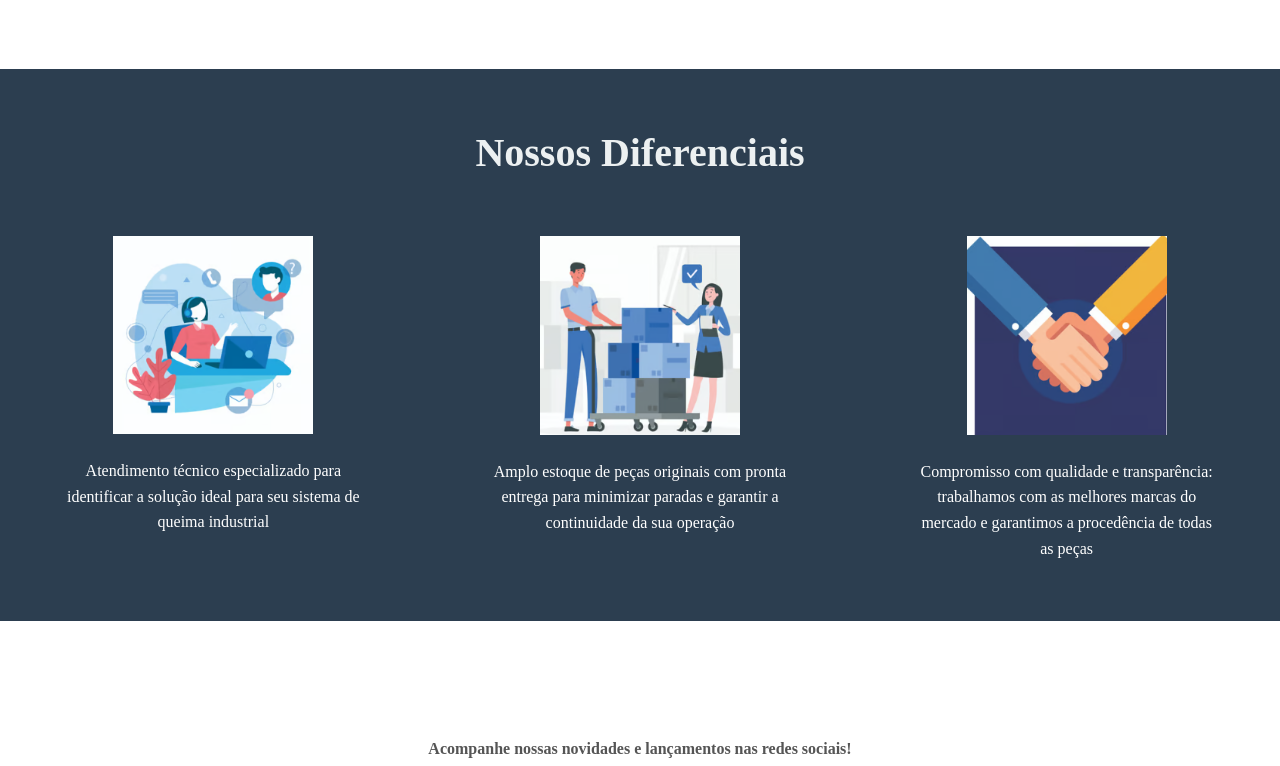
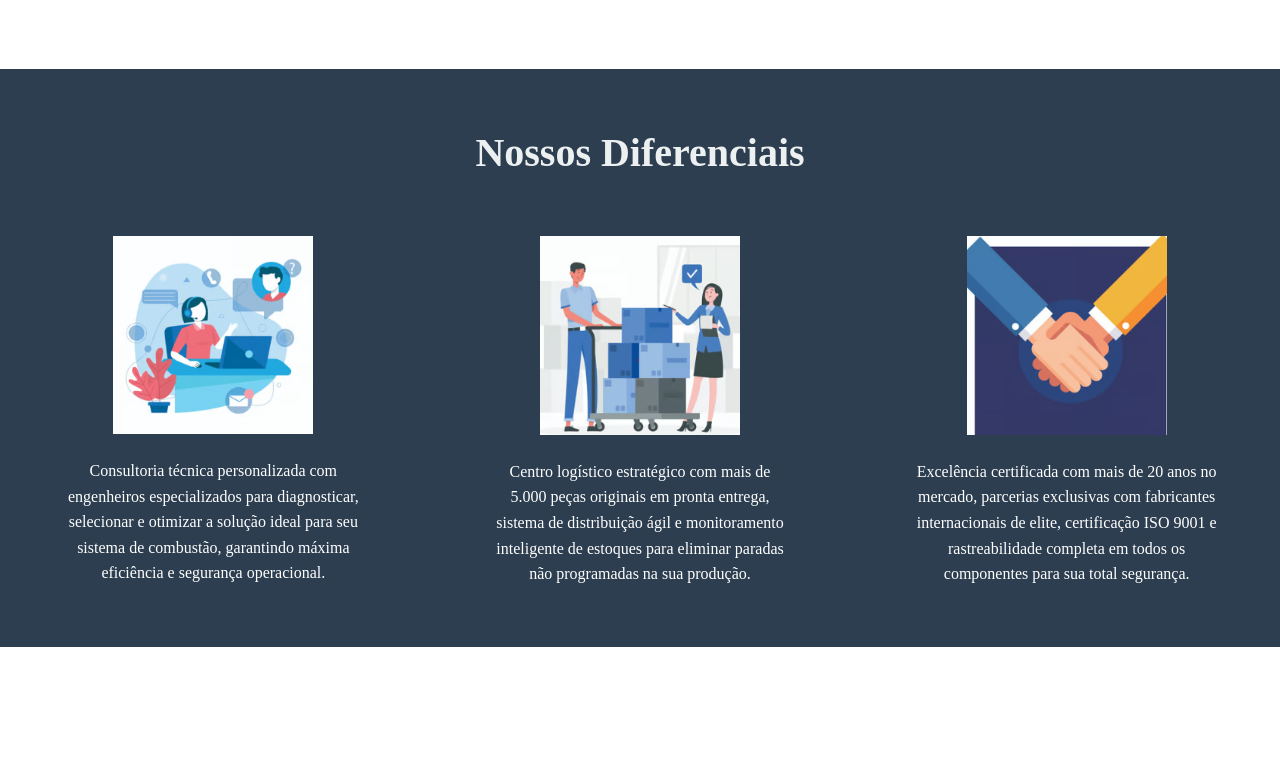
Before and after one commit to Bretzk-Tech/WebSite-Adao, a React (Vite) app: page / in a window 1280 px wide. Shown: the part 1327-2093 px from the top of the page. Built offline with nearby package versions, Linux system fonts and the light colour scheme.

Commit message:
refactor: update text content in Diferenciais component for clarity and detail

```diff
--- a/src/components/Differences/index.tsx
+++ b/src/components/Differences/index.tsx
@@ -44,23 +44,19 @@ const Diferenciais = () => {
         <Item>
           <Image src='src/assets/image1.png' alt='Atendimento' />
           <Text>
-            Atendimento técnico especializado para identificar a solução ideal
-            para seu sistema de queima industrial
+            Consultoria técnica personalizada com engenheiros especializados para diagnosticar, selecionar e otimizar a solução ideal para seu sistema de combustão, garantindo máxima eficiência e segurança operacional.
           </Text>
         </Item>
         <Item>
           <Image src='src/assets/image2.png' alt='Estoque' />
           <Text>
-            Amplo estoque de peças originais com pronta entrega para minimizar
-            paradas e garantir a continuidade da sua operação
+            Centro logístico estratégico com mais de 5.000 peças originais em pronta entrega, sistema de distribuição ágil e monitoramento inteligente de estoques para eliminar paradas não programadas na sua produção.
           </Text>
         </Item>
         <Item>
           <Image src='src/assets/image3.png' alt='Confiança' />
           <Text>
-            Compromisso com qualidade e transparência: trabalhamos com as
-            melhores marcas do mercado e garantimos a procedência de todas as
-            peças
+            Excelência certificada com mais de 20 anos no mercado, parcerias exclusivas com fabricantes internacionais de elite, certificação ISO 9001 e rastreabilidade completa em todos os componentes para sua total segurança.
           </Text>
         </Item>
       </ItemsContainer>
```
